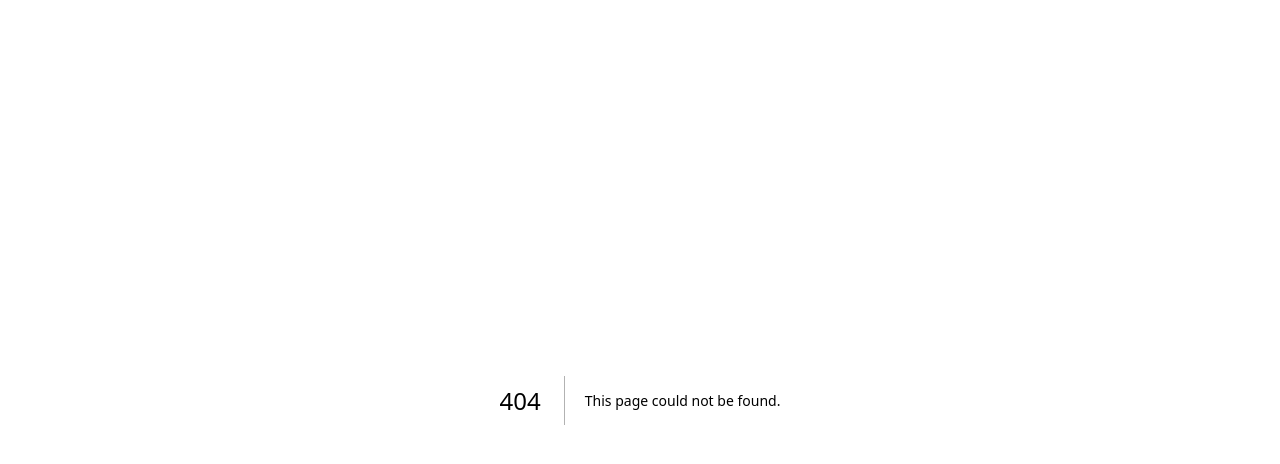
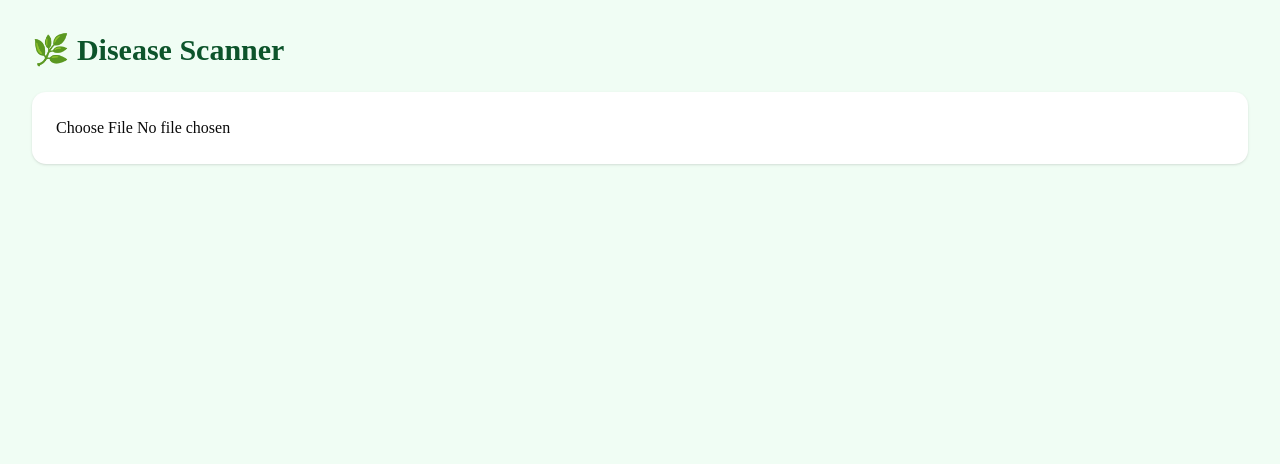
Before and after one commit to AbishekAkashRaj/agriguard-ai, a Next.js app: page /scan in a window 1280 px wide. Before the commit this address had no page. Shown: the top 464 px of the page. Built offline with nearby package versions, Linux system fonts and the light colour scheme.

Commit message:
Phase 2 - Disease Scanner UI completed

```diff
--- a/package.json
+++ b/package.json
@@ -14,6 +14,7 @@
     "@supabase/ssr": "^0.10.3",
     "@supabase/supabase-js": "^2.106.2",
     "@tanstack/react-query": "^5.100.14",
+    "@tensorflow/tfjs": "^4.22.0",
     "class-variance-authority": "^0.7.1",
     "clsx": "^2.1.1",
     "lucide-react": "^1.17.0",
--- /dev/null
+++ b/src/app/scan/page.tsx
@@ -0,0 +1,40 @@
+"use client";
+
+import { useState } from "react";
+import { DiseaseResultCard } from "@/components/scanner/disease-result-card";
+
+export default function ScanPage() {
+  const [image, setImage] = useState<string | null>(null);
+  const [showResult, setShowResult] = useState(false);
+
+  const handleImage = (e: React.ChangeEvent<HTMLInputElement>) => {
+    const file = e.target.files?.[0];
+
+    if (file) {
+      setImage(URL.createObjectURL(file));
+      setShowResult(true);
+    }
+  };
+
+  return (
+    <div className="min-h-screen bg-green-50 p-8">
+      <h1 className="mb-6 text-3xl font-bold text-green-900">
+        🌿 Disease Scanner
+      </h1>
+
+      <div className="rounded-xl bg-white p-6 shadow">
+        <input type="file" accept="image/*" onChange={handleImage} />
+
+        {image && (
+          <img
+            src={image}
+            alt="Leaf Preview"
+            className="mt-4 max-w-md rounded-lg border"
+          />
+        )}
+      </div>
+
+      {showResult && <DiseaseResultCard />}
+    </div>
+  );
+}
--- /dev/null
+++ b/src/components/scanner/disease-result-card.tsx
@@ -0,0 +1,23 @@
+import { Badge } from "@/components/ui/badge";
+
+export function DiseaseResultCard() {
+  return (
+    <div className="mt-6 rounded-xl border bg-white p-6 shadow">
+      <div className="mb-4 flex items-center justify-between">
+        <h2 className="text-xl font-bold text-green-950">AI Diagnosis Result</h2>
+        <Badge>Demo Result</Badge>
+      </div>
+
+      <p><strong>Disease:</strong> Leaf Blight</p>
+      <p><strong>Confidence:</strong> 92%</p>
+      <p><strong>Severity:</strong> Medium</p>
+
+      <div className="mt-4 rounded-lg bg-green-50 p-4">
+        <strong>Recommendation:</strong>
+        <p className="mt-1">
+          Remove infected leaves, avoid overhead watering, and apply a suitable fungicide.
+        </p>
+      </div>
+    </div>
+  );
+}
```
Also changed, not shown: 1 other file (tests, documents, lock files or other folders).
